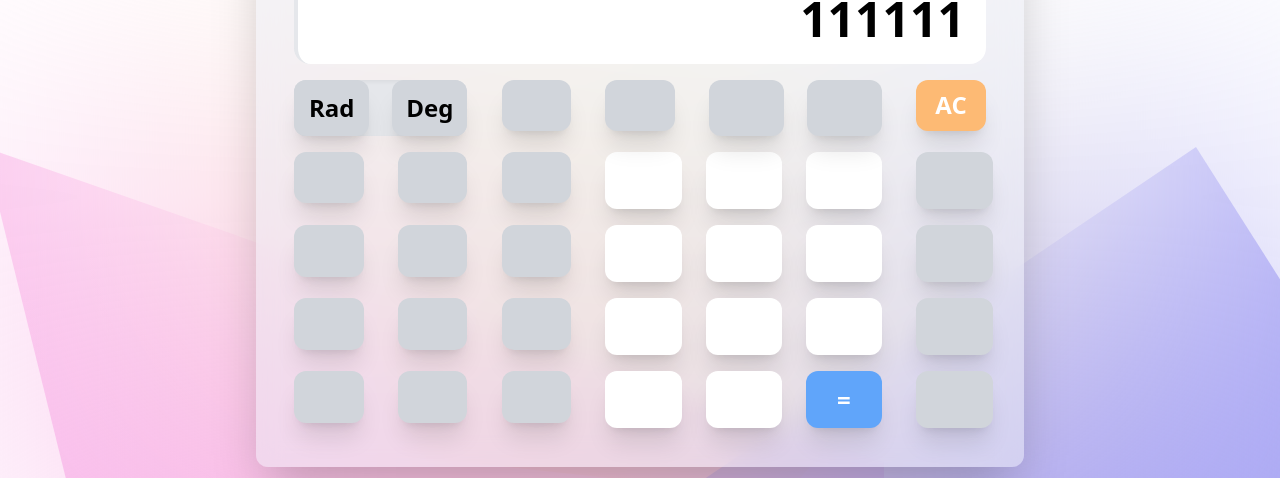
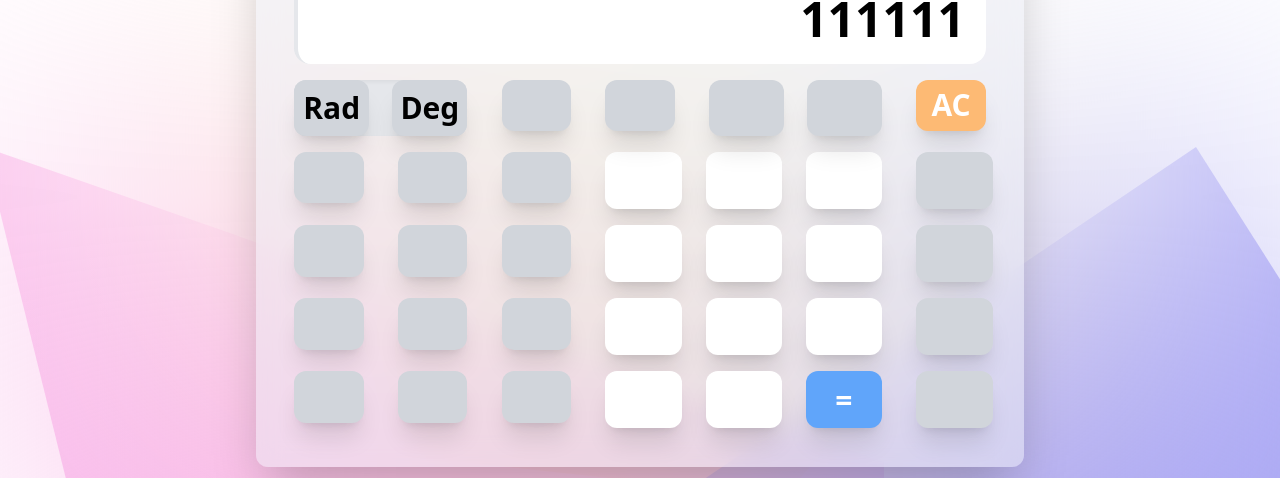
Before and after one commit to Dandelion-F/Calculator, a Vue app: page / in a window 1280 px wide. Shown: the part 203-681 px from the top of the page. Built offline with nearby package versions, Linux system fonts and the light colour scheme.

Commit message:
fix: change text-size

```diff
--- a/src/App.css
+++ b/src/App.css
@@ -4,9 +4,9 @@
 
 /* 提取组件 */
 @layer components {
-
   .operation-btn {
-    @apply flex aspect-[4/3] items-center justify-center rounded-xl text-2xl font-bold shadow-xl;
+    @apply flex aspect-[4/3] items-center justify-center rounded-xl text-2xl font-bold shadow-xl
+    lg:text-3xl;;
   }
 
   .operation-delete-btn {
@@ -26,7 +26,8 @@
   }
 
   .operation-mode-btn {
-    @apply flex aspect-[4/3] h-full items-center justify-center rounded-xl bg-gray-300 text-2xl font-bold shadow-xl;
+    @apply flex aspect-[4/3] h-full items-center justify-center rounded-xl bg-gray-300 text-xl font-bold shadow-xl
+    lg:text-3xl;
   }
 
   .operation-mode-btn:hover {
@@ -48,5 +49,4 @@
   .operation-operator-btn:hover {
     @apply bg-gray-400;
   }
-
 }
```
